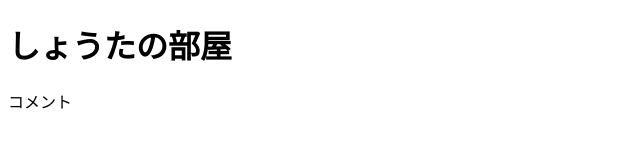
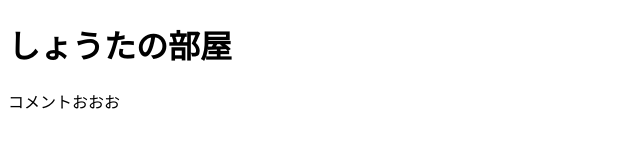
Before and after one commit to shota1995/samu, a plain HTML site: page index.html in a window 1280 px wide. Shown: the full height of the page, 0-640 px from the left. Drawn offline with Linux system fonts and the light colour scheme.

Commit message:
branch テスト

```diff
--- a/index.html
+++ b/index.html
@@ -7,6 +7,6 @@
 </head>
 <body>
     <h1>しょうたの部屋</h1>
-    <p>コメント</p>
+    <p>コメントおおお</p>
 </body>
 </html>
```
